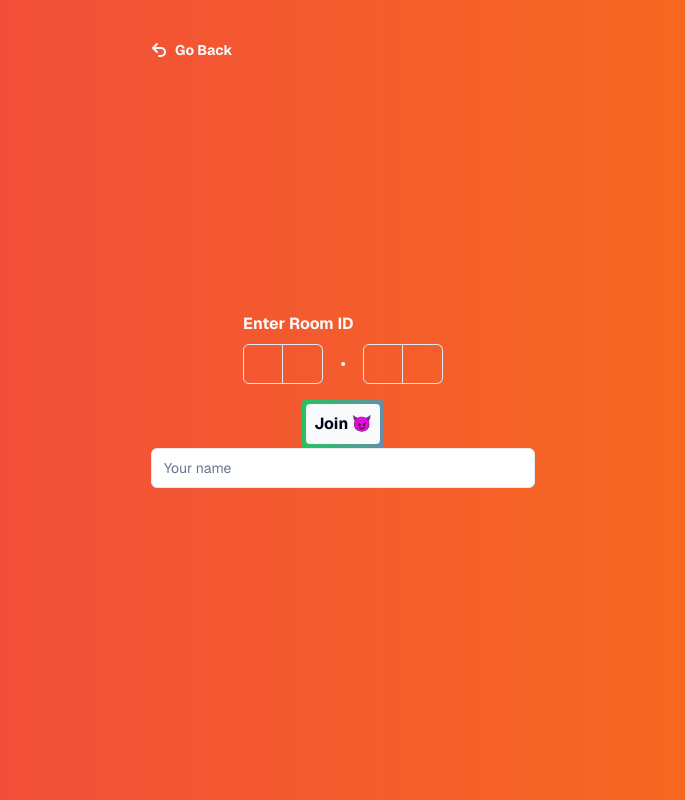
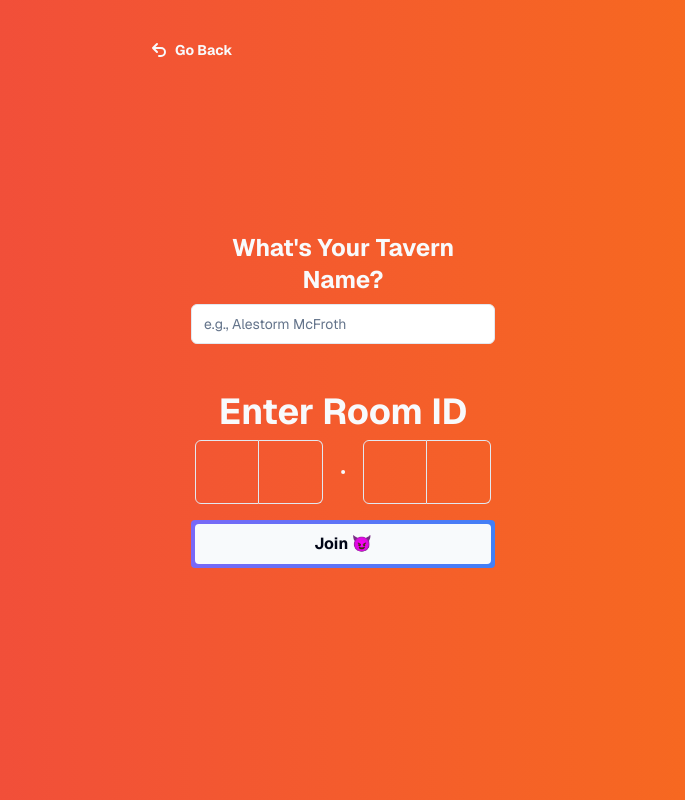
Before and after one commit to ArturoDuCas/chug-game, a Next.js app: page /join in a window 1280 px wide. Shown: the whole page, without its empty margins (297-982 px from the left). Built offline with nearby package versions, Linux system fonts and the light colour scheme.

Commit message:
feat: add validations to username

```diff
--- a/app/join/page.tsx
+++ b/app/join/page.tsx
@@ -1,8 +1,4 @@
-import KeyInput from "@/components/key-input";
-import { Input } from "@/components/ui/input"
-
 import GoBack from "@/components/go-back";
-import SpecialButton from "@/components/special-button";
 import JoinForm from "@/components/join-form";
 
 const Page = () => {
@@ -10,7 +6,6 @@ const Page = () => {
       <div className="w-full">
           <GoBack />
           <JoinForm />
-          <Input placeholder="Your name"/>
       </div>
   );
 };
--- a/components/join-form.tsx
+++ b/components/join-form.tsx
@@ -1,16 +1,16 @@
 "use client";
 
-import KeyInput from "@/components/key-input";
 import { JoinSchema } from "@/schemas";
 import { z } from "zod";
 import {useForm} from "react-hook-form";
 import {zodResolver} from "@hookform/resolvers/zod";
-import {Form, FormControl, FormDescription, FormField, FormItem, FormLabel} from "@/components/ui/form";
+import {Form, FormControl, FormField, FormItem } from "@/components/ui/form";
 import {InputOTP, InputOTPGroup, InputOTPSeparator, InputOTPSlot} from "@/components/ui/input-otp";
 import { MAX_KEY_LENGTH } from "@/utils/constants";
 import SpecialButton from "@/components/special-button";
 import {useEffect} from "react";
 import {useToast} from "@/components/ui/use-toast";
+import {Input} from "@/components/ui/input";
 
 const JoinForm = () => {
     const { toast, dismiss } = useToast();
@@ -18,6 +18,7 @@ const JoinForm = () => {
         resolver: zodResolver(JoinSchema),
         defaultValues: {
             roomId: "",
+            username: "",
         }
     });
 
@@ -28,33 +29,52 @@ const JoinForm = () => {
                 title: "Whoops!🥴",
                 description: errors.roomId.message || "An error occurred",
             });
+        } else if(errors.username) {
+            toast({
+                title: "Whoops!🥴",
+                description: errors.username.message || "An error occurred",
+            });
         }
     }, [form.formState.errors]);
 
 
     function onSubmit(data: z.infer<typeof JoinSchema>) {
-        dismiss()
+        dismiss();
+        console.log(data);
     }
 
     return (
         <Form {...form}>
-            <form onSubmit={form.handleSubmit(onSubmit)} className="flex flex-col items-center gap-4">
+            <form onSubmit={form.handleSubmit(onSubmit)} className="flex flex-col text-center px-10">
+                <FormField
+                    control={form.control}
+                    name="username"
+                    render={({ field }) =>(
+                        <FormItem className="mb-12">
+                            <h2 className="font-bold text-2xl text-center">What's Your Tavern Name?</h2>
+                            <FormControl>
+                                <Input placeholder="e.g., Alestorm McFroth" className="text-slate-950" {...field} />
+                            </FormControl>
+                        </FormItem>
+                    )}
+                />
+
                 <FormField
                     control={form.control}
                     name="roomId"
                     render={({ field }) =>(
-                        <FormItem>
-                            <h2 className="font-bold">Enter Room ID</h2>
-                            <FormControl>
+                        <FormItem className="mb-4  flex flex-col items-center">
+                            <h2 className="font-bold text-4xl text-center">Enter Room ID</h2>
+                            <FormControl >
                                 <InputOTP maxLength={MAX_KEY_LENGTH} {...field}>
                                     <InputOTPGroup>
-                                        <InputOTPSlot index={0} />
-                                        <InputOTPSlot index={1} />
+                                        <InputOTPSlot index={0} className="h-16 w-16 text-5xl"/>
+                                        <InputOTPSlot index={1} className="h-16 w-16 text-5xl"/>
                                     </InputOTPGroup>
                                     <InputOTPSeparator />
                                     <InputOTPGroup>
-                                        <InputOTPSlot index={2} />
-                                        <InputOTPSlot index={3} />
+                                        <InputOTPSlot index={2} className="h-16 w-16 text-5xl"/>
+                                        <InputOTPSlot index={3} className="h-16 w-16 text-5xl"/>
                                     </InputOTPGroup>
                                 </InputOTP>
                             </FormControl>
--- a/components/key-input.tsx
+++ /dev/null
@@ -1,31 +0,0 @@
-import {
-    InputOTP,
-    InputOTPGroup,
-    InputOTPSeparator,
-    InputOTPSlot,
-} from "@/components/ui/input-otp"
-
-
-
-const KeyInput = () => {
-    return (
-        <div className="flex flex-col justify-center items-center gap-2">
-            <h2 className="font-bold ">
-                Enter Room ID
-            </h2>
-            <InputOTP maxLength={6}>
-                <InputOTPGroup>
-                    <InputOTPSlot index={0} />
-                    <InputOTPSlot index={1} />
-                </InputOTPGroup>
-                <InputOTPSeparator />
-                <InputOTPGroup>
-                    <InputOTPSlot index={2} />
-                    <InputOTPSlot index={3} />
-                </InputOTPGroup>
-            </InputOTP>
-        </div>
-    );
-};
-
-export default KeyInput;
--- a/schemas/index.ts
+++ b/schemas/index.ts
@@ -2,5 +2,10 @@ import { z } from "zod";
 import { MAX_KEY_LENGTH } from "@/utils/constants";
 
 export const JoinSchema = z.object({
-    roomId: z.string().length(MAX_KEY_LENGTH, `Room ID must be ${MAX_KEY_LENGTH} characters`),
+    roomId: z.string().length(MAX_KEY_LENGTH, `The Room ID must be exactly ${MAX_KEY_LENGTH} characters. Like a perfect pour!`),
+    username: z.string().min(1, {
+        message: "Don't be shy, type in your nickname. Even if it's 'Tipsy McStagger'.",
+    }).max(20, {
+        message: "That name's longer than a beer conga line. Keep it short and sweet.",
+    }),
 })
```
